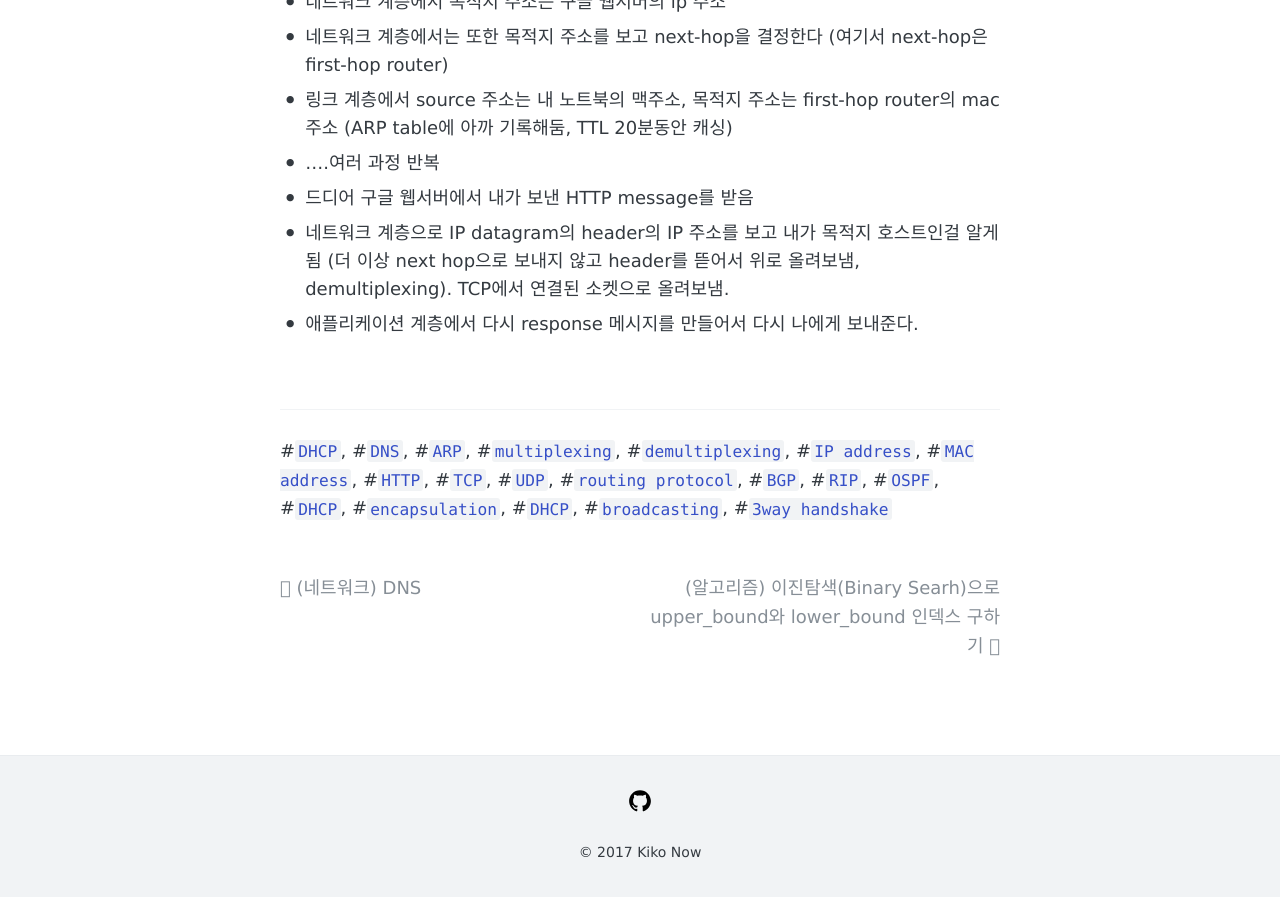
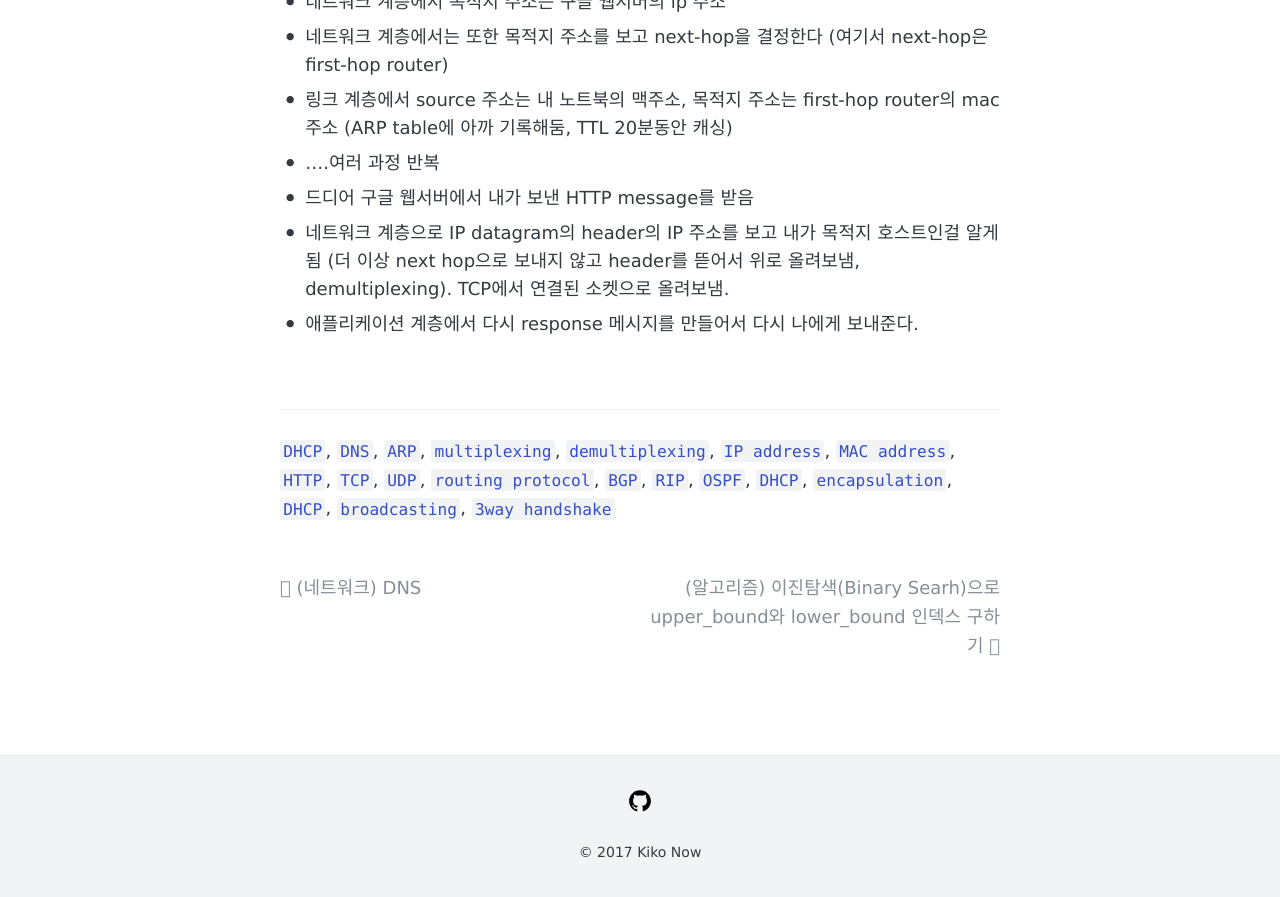
Before and after one commit to zoe0-0/blog, a Jekyll site: the page built from _posts/2021-02-06-Network02.md, in a window 1280 px wide and 900 px high, scrolled down 2864 px. Shown: the top 897 px of the window. Built offline with Jekyll 4.4.1, drawn with Linux system fonts in a browser that asks for light colours; comment, search, counter and statistics services are not loaded.

```diff
--- a/_posts/2021-02-06-Network02.md
+++ b/_posts/2021-02-06-Network02.md
@@ -65,4 +65,4 @@ tags:
 
 ---
 
-#`DHCP`, #`DNS`, #`ARP`, #`multiplexing`, #`demultiplexing`, #`IP address`, #`MAC address`, #`HTTP`, #`TCP`, #`UDP`, #`routing protocol`, #`BGP`, #`RIP`, #`OSPF`, #`DHCP`, #`encapsulation`, #`DHCP`, #`broadcasting`, #`3way handshake`
+`DHCP`, `DNS`, `ARP`, `multiplexing`, `demultiplexing`, `IP address`, `MAC address`, `HTTP`, `TCP`, `UDP`, `routing protocol`, `BGP`, `RIP`, `OSPF`, `DHCP`, `encapsulation`, `DHCP`, `broadcasting`, `3way handshake`
```
